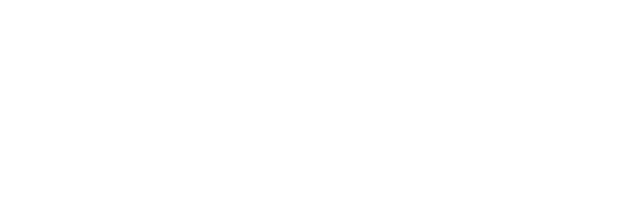
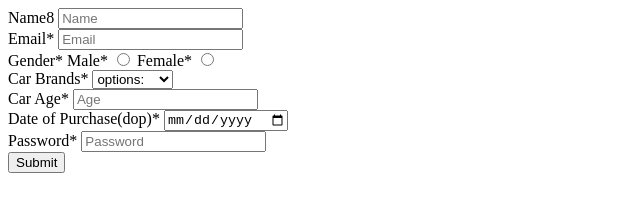
Before and after one commit to acciojob/car-insurance-form-Pritamsaha-gitHub, a website: page main.html in a window 1280 px wide. Shown: the whole page, without its empty margins (0-640 px from the left). Drawn offline with Linux system fonts and the light colour scheme.

Commit message:
created a submission

```diff
--- a/main.html
+++ b/main.html
@@ -7,7 +7,50 @@
 </head>
 
 <body>
-	<!-- the entire body must be written by student -->
+
+	<form class="" action="mailto:pratibha.work2001@gmail.com" method="post">
+
+		<label for="name">Name8</label>
+		<input type="text" id="name" placeholder="Name" value="" required>
+		<br>
+
+		<label for="email">Email*</label>
+		<input type="email" id="email" placeholder="Email" value="" required>
+		<br>
+
+		<label for="gender">Gender*</label>
+		<label for="gender_m">Male*</label>
+		<input type="radio" id="gender_m" name="gender" value="" required>
+		<label for="gender_f">Female*</label>
+		<input type="radio" id="gender_f" name="gender" value="" required>
+		<br>
+
+		<label for="cars">Car Brands*</label>
+			<select id="cars">
+				<option value="" disabled selected>options:</option>
+				<option value="">BMW</option>
+				<option value="">Audi</option>
+				<option value="">Mercedez</option>
+			</select>
+		<br>
+
+		<label for="carage">Car Age*</label>
+		<input type="number" id="carage" placeholder="Age" value="" required>
+		<br>
+
+		<label for="dop">Date of Purchase(dop)*</label>
+		<input type="date" id="dop"  value="" required>
+		<br>
+
+		<label for="password">Password*</label>
+		<input type="password" id="password" placeholder="Password" value="" required>
+		<br>
+
+		<button type="submit"> Submit </button>
+		<br>
+
+	</form>
+
     <script type="text/javascript" src="./script.js">
 </script>
 
```
